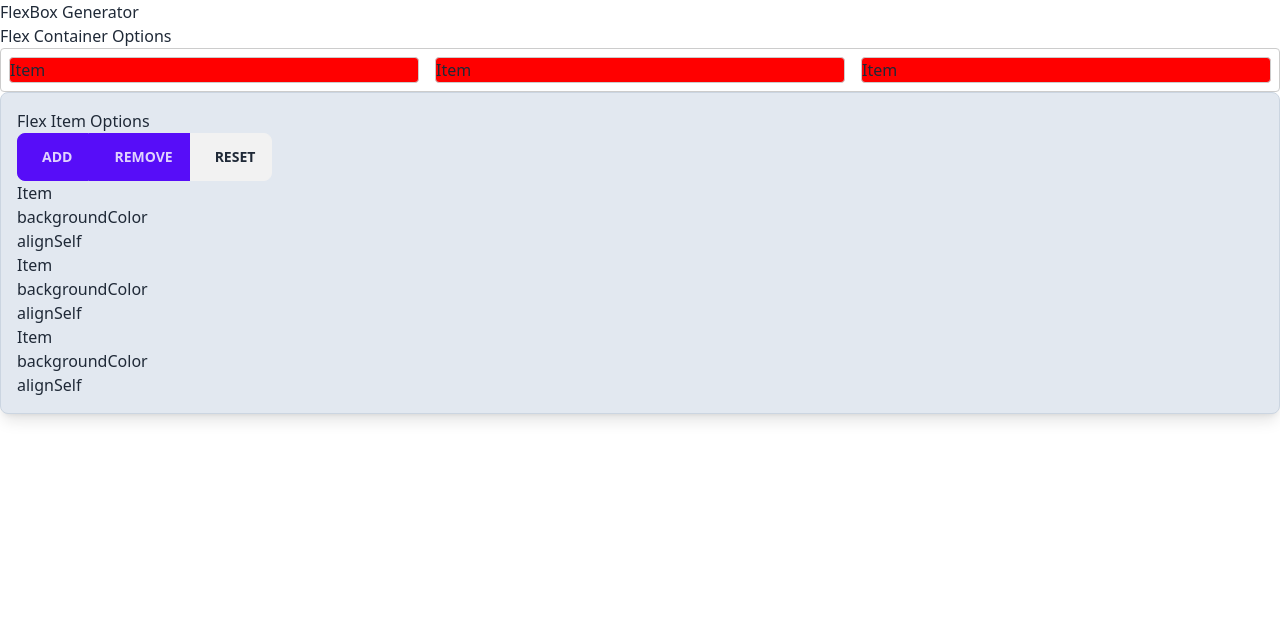
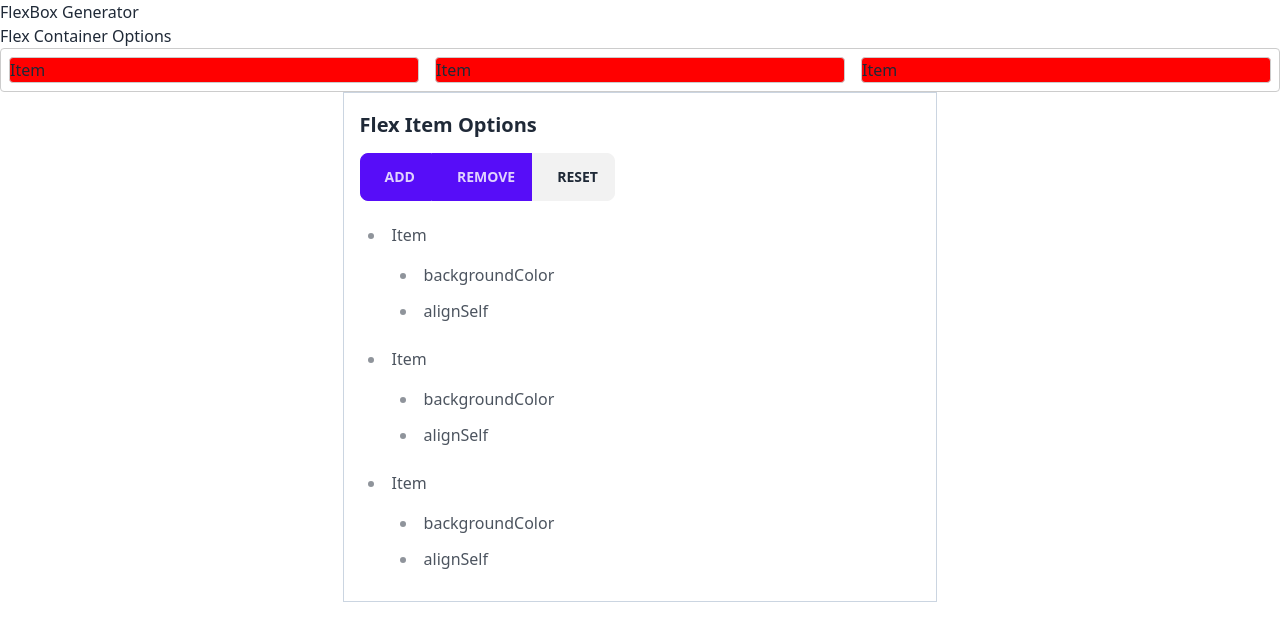
Before and after one commit to seangravener/FlexBoxGenerator, an Angular app: page / in a window 1280 px wide. Shown: the top 640 px of the page. Built offline with nearby package versions, Linux system fonts and the light colour scheme.

Commit message:
Export `item-actions` component

```diff
--- a/src/app/flex-box-generator/components/flex-items/flex-items.component.html
+++ b/src/app/flex-box-generator/components/flex-items/flex-items.component.html
@@ -1,4 +1,4 @@
-<div class="container mx-auto p-4 bg-slate-200 rounded-lg shadow-lg border border-slate-300"
+<div class="container prose mx-auto p-4 border border-slate-300"
   *ngIf="flexItems$ | async as flexItems else showLoading">
 
   <h3>Flex Item Options</h3>
--- a/src/app/flex-box-generator/components/flex-items/flex-items.module.ts
+++ b/src/app/flex-box-generator/components/flex-items/flex-items.module.ts
@@ -9,7 +9,7 @@ import { CommonModule } from '@angular/common';
 @NgModule({
   imports: [SharedModule, CommonModule],
   declarations: [FlexItemsComponent, ItemsActionsComponent],
-  exports: [FlexItemsComponent],
+  exports: [FlexItemsComponent, ItemsActionsComponent],
   providers: [FlexItemsService],
 })
 export class FlexItemsModule {}
```
